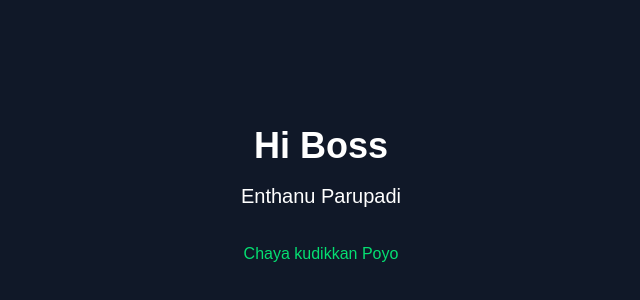
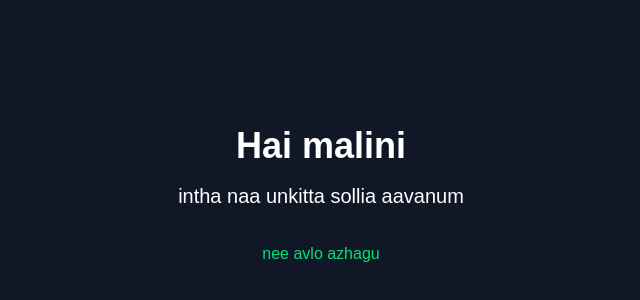
Before and after one commit to CarlosPadaveedan/cicd-practice-app, a Next.js app: page / in a window 1280 px wide. Shown: the part 204-504 px from the top of the page, without its empty margins (319-959 px from the left). Built offline with nearby package versions, Linux system fonts and the light colour scheme.

Commit message:
content Changed

```diff
--- a/app/page.tsx
+++ b/app/page.tsx
@@ -3,11 +3,11 @@ export default function Home() {
   return (
     <main className="flex min-h-screen flex-col items-center justify-center bg-gray-900 text-white">
       <h1 className="text-4xl font-bold mb-4">
-        Hi Boss
+        Hai malini
       </h1>
 
       <p className="text-xl mb-2">
-        Enthanu Parupadi
+        intha naa unkitta sollia aavanum
       </p>
 
       <p className="text-lg mb-2">
@@ -15,7 +15,7 @@ export default function Home() {
       </p>
 
       <p className="text-green-400 mt-4">
-        Chaya kudikkan Poyo
+        nee avlo azhagu
       </p>
     </main>
   );
```
